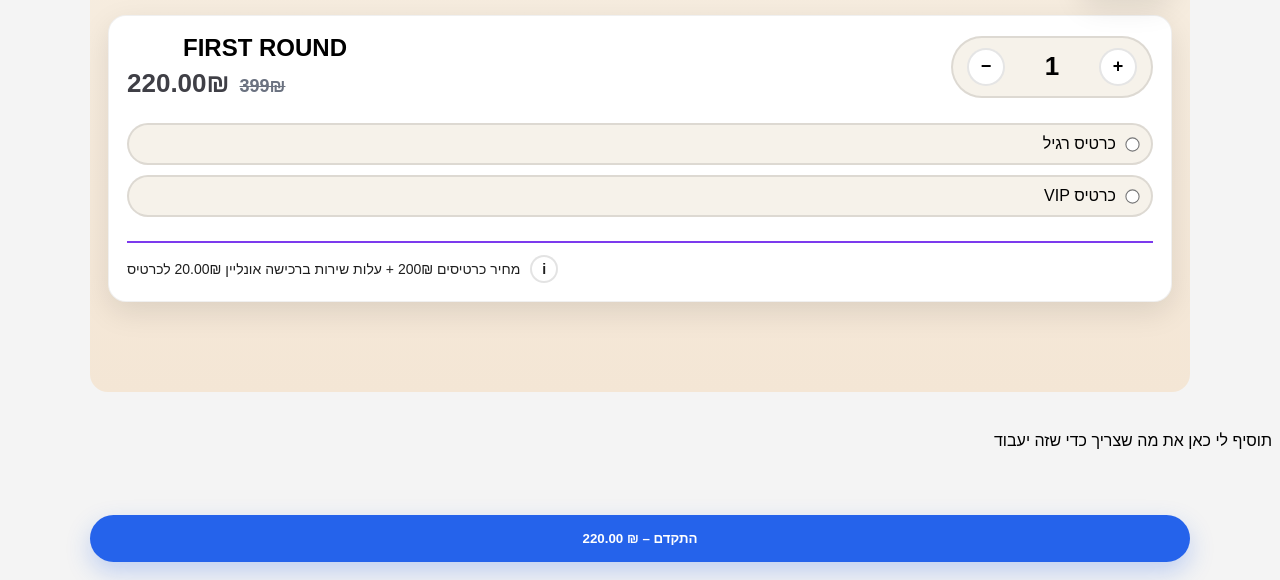
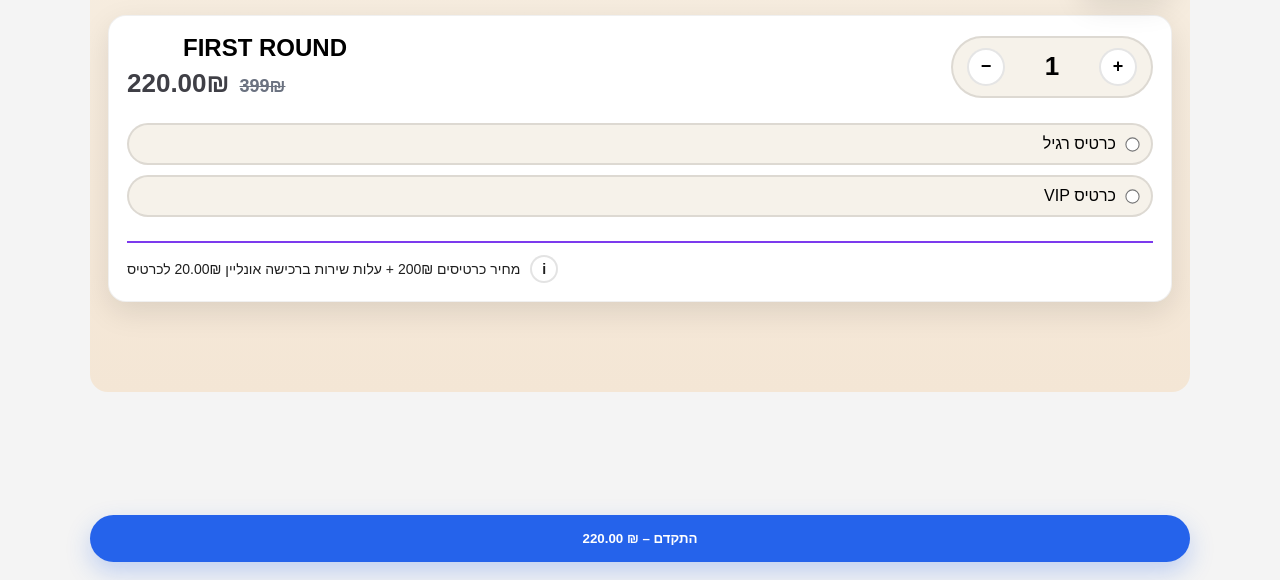
Before and after one commit to handasat/Zygo, a plain HTML site: page index.html in a window 1280 px wide. Shown: the part 220-800 px from the top of the page. Drawn offline with Linux system fonts and the light colour scheme.

Commit message:
Update index.html

```diff
--- a/index.html
+++ b/index.html
@@ -748,5 +748,3 @@
 
   <script src="firebase.js" defer></script>
 </body>
-
-תוסיף לי כאן את מה שצריך כדי שזה יעבוד
```
